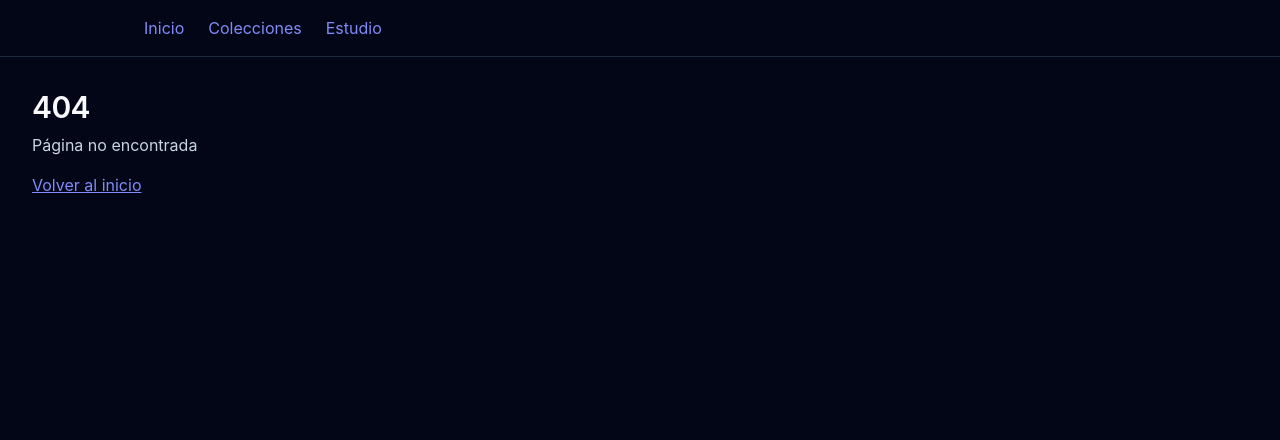
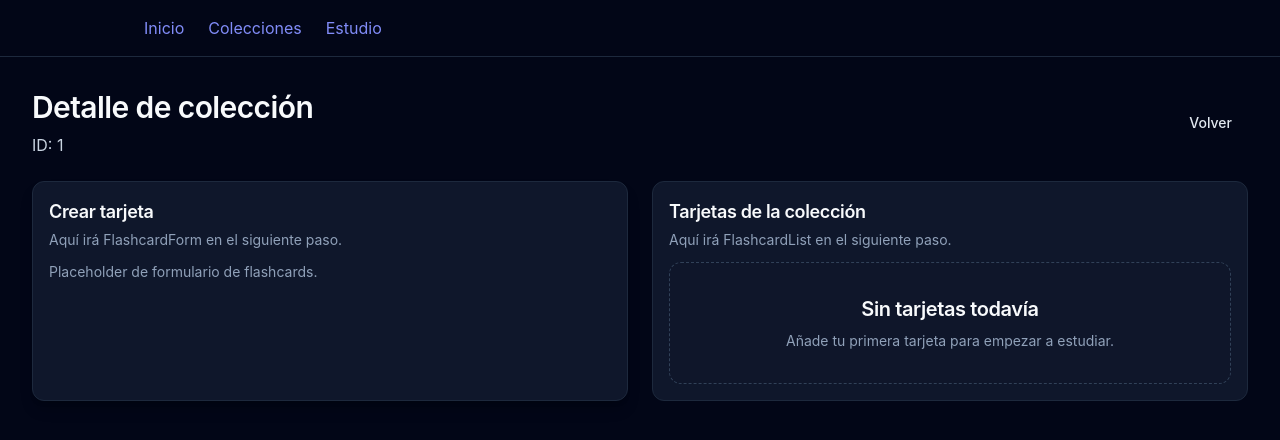
Before and after one commit to dnhosemacs-svg/FlashLearn, a React (Vite) app: page /collections/1 in a window 1280 px wide. Before the commit this address had no page. Shown: the top 440 px of the page. Built offline with nearby package versions, Linux system fonts and the light colour scheme.

Commit message:
Componentes base terminados

```diff
--- a/src/components/features/collections/CollectionItem.tsx
+++ b/src/components/features/collections/CollectionItem.tsx
@@ -1,6 +1,7 @@
 import Button from '../../ui/Button'
 import Card from '../../ui/Card'
 import type { Collection } from '../../../types/domain'
+import { Link } from 'react-router-dom'
 
 interface CollectionItemProps {
   collection: Collection
@@ -19,6 +20,12 @@ export default function CollectionItem({
       description={collection.description || 'Sin descripcion'}
       actions={
         <div className="flex gap-2">
+          <Link to={`/collections/${collection.id}`}>
+            <Button variant="secondary" size="sm">
+              Abrir
+              </Button>
+          </Link>
+
           <Button variant="ghost" size="sm" onClick={() => onEdit(collection.id)}>
             Editar
           </Button>
--- a/src/main.tsx
+++ b/src/main.tsx
@@ -7,6 +7,7 @@ import CollectionsPage from './pages/CollectionsPage.tsx'
 import HomePage from './pages/HomePage.tsx'
 import NotFoundPage from './pages/NotFoundPage.tsx'
 import StudyPage from './pages/StudyPage.tsx'
+import CollectionDetailPage from './pages/CollectionDetailPage.tsx'
 
 createRoot(document.getElementById('root')!).render(
   <StrictMode>
@@ -18,6 +19,7 @@ createRoot(document.getElementById('root')!).render(
           <Route path="study" element={<StudyPage />} />
           <Route path="home" element={<Navigate to="/" replace />} />
           <Route path="*" element={<NotFoundPage />} />
+          <Route path="collections/:collectionId" element={<CollectionDetailPage />} />
         </Route>
       </Routes>
     </BrowserRouter>
--- /dev/null
+++ b/src/pages/CollectionDetailPage.tsx
@@ -0,0 +1,44 @@
+import { Link, useParams } from 'react-router-dom'
+import Card from '../components/ui/Card'
+import Button from '../components/ui/Button'
+import EmptyState from '../components/ui/EmptyState'
+
+export default function CollectionDetailPage() {
+  const { collectionId } = useParams<{ collectionId: string }>()
+
+  return (
+    <main className="min-h-screen p-8">
+      <div className="mb-6 flex items-center justify-between gap-3">
+        <div>
+          <h1 className="text-3xl font-bold">Detalle de colección</h1>
+          <p className="mt-2 text-slate-300">ID: {collectionId}</p>
+        </div>
+        <Link to="/collections">
+          <Button variant="ghost">Volver</Button>
+        </Link>
+      </div>
+
+      <section className="grid gap-6 lg:grid-cols-2">
+        <Card
+          title="Crear tarjeta"
+          description="Aquí irá FlashcardForm en el siguiente paso."
+          variant="elevated"
+        >
+          <p className="text-sm text-slate-400">
+            Placeholder de formulario de flashcards.
+          </p>
+        </Card>
+
+        <Card
+          title="Tarjetas de la colección"
+          description="Aquí irá FlashcardList en el siguiente paso."
+        >
+          <EmptyState
+            title="Sin tarjetas todavía"
+            description="Añade tu primera tarjeta para empezar a estudiar."
+          />
+        </Card>
+      </section>
+    </main>
+  )
+}
```
